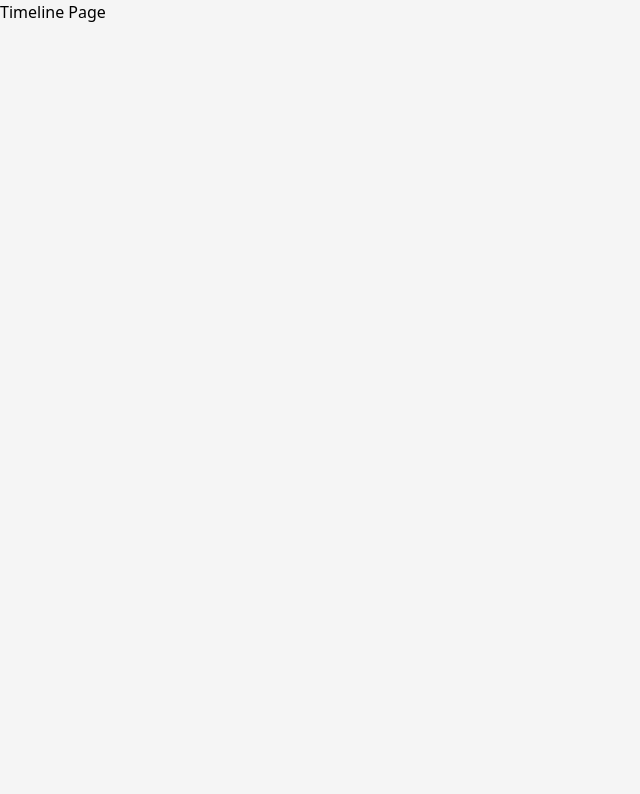
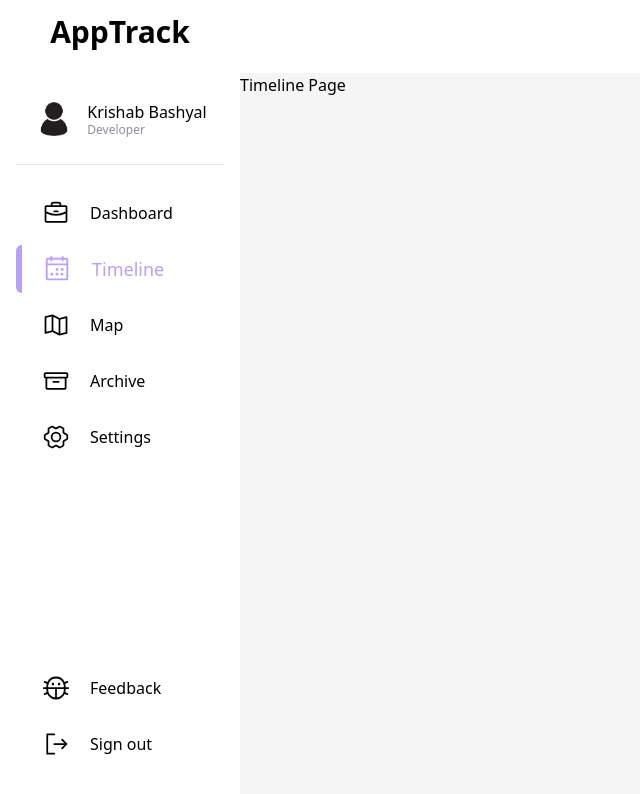
Before and after one commit to krishabbashyal/Apptive, a Next.js app in the folder client/: page /timeline in a window 1280 px wide. Shown: the top 794 px of the page, without its empty margins (0-640 px from the left). Built offline with nearby package versions, Linux system fonts and the light colour scheme.

Commit message:
Added a new layout for the actual application screens

```diff
--- /dev/null
+++ b/client/src/app/(main)/layout.tsx
@@ -0,0 +1,13 @@
+import DashboardWrapper from "../dashboardWrapper";
+
+const RootLayout = ({ children }: { children: React.ReactNode }) => {
+  return (
+    <html lang="en">
+      <body>
+        <DashboardWrapper>{children}</DashboardWrapper>
+      </body>
+    </html>
+  );
+};
+
+export default RootLayout;
```
